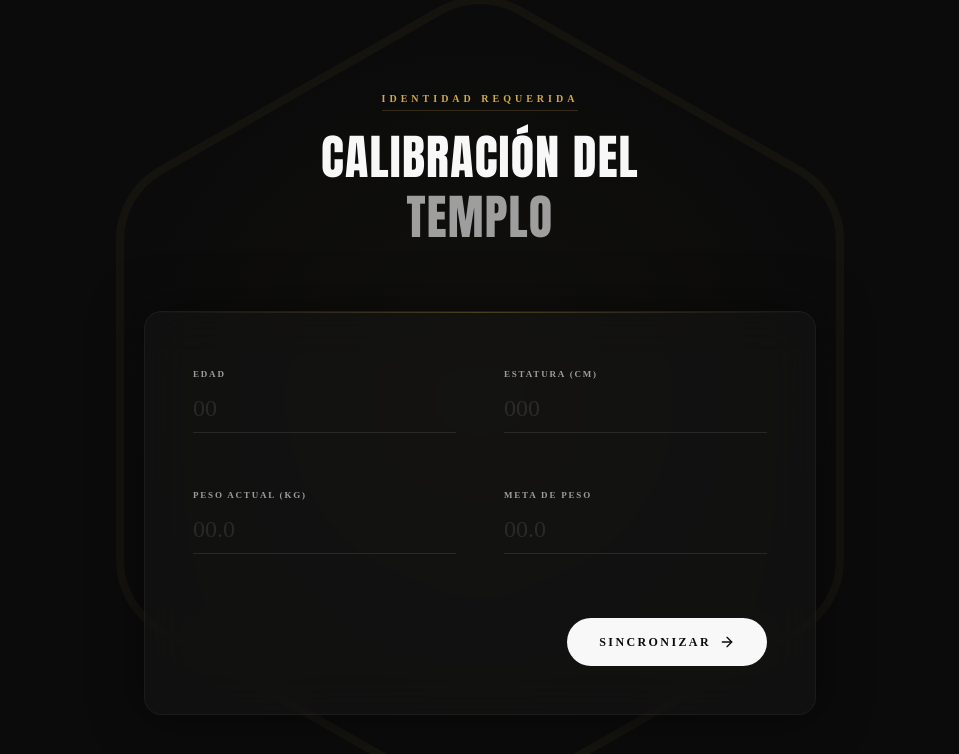
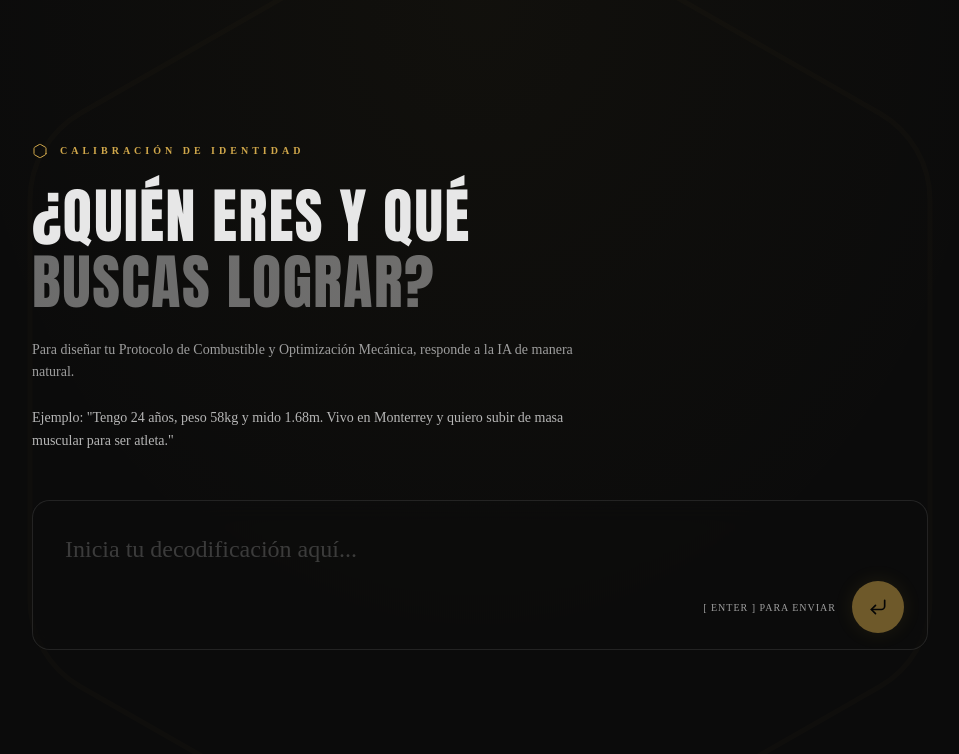
Before and after one commit to almedaunvrs/-bio-purpose, a Next.js app: page / in a window 1280 px wide. Shown: the top 754 px of the page, without its empty margins (160-1119 px from the left). Built offline with nearby package versions, Linux system fonts and the light colour scheme.

Commit message:
feat: True AI prompt conversational intake

```diff
--- a/src/components/Onboarding.tsx
+++ b/src/components/Onboarding.tsx
@@ -1,69 +1,116 @@
 'use client';
 
-import { useState, useEffect } from 'react';
+import { useState, useEffect, useRef } from 'react';
 import { useUserStore } from '@/store/useUserStore';
 import { Mission } from '@/lib/types';
 import { motion, AnimatePresence } from 'framer-motion';
-import { ArrowRight, Hexagon } from 'lucide-react';
+import { Hexagon, CornerDownLeft, Loader2 } from 'lucide-react';
 
 export function Onboarding() {
     const setProfile = useUserStore((state) => state.setProfile);
 
     const [step, setStep] = useState(0);
-    const [formData, setFormData] = useState({
-        age: '',
-        heightCm: '',
-        weightKg: '',
-        goalWeightKg: '',
-        bodyFatPercentage: '',
-        mission: '' as Mission,
-    });
+    const [prompt, setPrompt] = useState('');
+    const [isAnalyzing, setIsAnalyzing] = useState(false);
+    const [analysisLines, setAnalysisLines] = useState<string[]>([]);
+    const textareaRef = useRef<HTMLTextAreaElement>(null);
+
+    // Auto-resize textarea
+    useEffect(() => {
+        if (textareaRef.current) {
+            textareaRef.current.style.height = 'auto';
+            textareaRef.current.style.height = textareaRef.current.scrollHeight + 'px';
+        }
+    }, [prompt]);
 
     // Simulate AI Booting
     useEffect(() => {
         if (step === 0) {
-            const timer = setTimeout(() => setStep(1), 2500);
+            const timer = setTimeout(() => setStep(1), 2000);
             return () => clearTimeout(timer);
         }
     }, [step]);
 
-    const handleChange = (e: React.ChangeEvent<HTMLInputElement>) => {
-        setFormData(prev => ({ ...prev, [e.target.name]: e.target.value }));
+    const handleAnalyze = () => {
+        if (!prompt.trim()) return;
+        setStep(2);
+        setIsAnalyzing(true);
+
+        const lines = [
+            "Decodificando lenguaje natural...",
+            "Extrayendo marcadores biométricos...",
+            "Analizando entorno geográfico...",
+            "Cruzando datos con Cronobiología local...",
+            "Asignando Protocolo de Combustible...",
+            "Calibrando Optimización Mecánica...",
+            "Sincronización completa."
+        ];
+
+        // Simulate AI thinking and outputting logs line by line
+        lines.forEach((line, index) => {
+            setTimeout(() => {
+                setAnalysisLines(prev => [...prev, line]);
+                if (index === lines.length - 1) {
+                    finishAnalysis();
+                }
+            }, (index + 1) * 800);
+        });
     };
 
-    const handleNext = () => {
-        if (step === 1) {
-            // Validate inputs minimally for effect
-            if (!formData.age || !formData.heightCm || !formData.weightKg || !formData.goalWeightKg) return;
-            setStep(2);
+    const finishAnalysis = () => {
+        // Pseudo AI parsing to make it feel real
+        const lowerPrompt = prompt.toLowerCase();
+
+        // Default fallback values
+        let age = 30;
+        let weight = 70;
+        let height = 175;
+        let mission: Mission = 'lider';
+
+        // Simple regex to extract numbers if the user provided them (e.g. "tengo 24 años, peso 58kg y mido 168")
+        const numbers = prompt.match(/\d+/g);
+        if (numbers && numbers.length >= 2) {
+            // Very naive extraction: assume first number < 100 is age,
+            // number around 150-200 is height, number 40-120 is weight.
+            numbers.forEach(numStr => {
+                const num = parseInt(numStr);
+                if (num >= 15 && num <= 80 && num !== age) age = num; // Age
+                else if (num >= 140 && num <= 220) height = num; // Height
+                else if (num >= 40 && num <= 140 && num !== height) weight = num; // Weight
+            });
         }
-    };
 
-    const handleMissionSelect = (mission: Mission) => {
-        setFormData(prev => ({ ...prev, mission }));
-        // Small delay to feel like processing
+        // Determine mission based on keywords
+        if (lowerPrompt.includes('musculo') || lowerPrompt.includes('atleta') || lowerPrompt.includes('fuerza') || lowerPrompt.includes('hipertrofia')) {
+            mission = 'atleta';
+        } else if (lowerPrompt.includes('energia') || lowerPrompt.includes('resistencia') || lowerPrompt.includes('explorar') || lowerPrompt.includes('viajar')) {
+            mission = 'explorador';
+        } else {
+            mission = 'lider'; // default for business, focus, mental clarity
+        }
+
         setTimeout(() => {
             setProfile({
-                age: Number(formData.age),
-                heightCm: Number(formData.heightCm),
-                weightKg: Number(formData.weightKg),
-                goalWeightKg: Number(formData.goalWeightKg),
-                bodyFatPercentage: Number(formData.bodyFatPercentage || 12),
+                age,
+                heightCm: height,
+                weightKg: weight,
+                goalWeightKg: weight + (mission === 'atleta' ? 5 : -2), // arbitrary goal logic
+                bodyFatPercentage: 15,
                 mission,
             });
-        }, 1500);
+        }, 1000);
     };
 
     return (
-        <div className="min-h-screen flex items-center justify-center p-4 bg-background font-mono relative overflow-hidden font-[family-name:var(--font-space-grotesk)] text-foreground">
+        <div className="min-h-screen flex items-center justify-center p-4 md:p-12 bg-background font-mono relative overflow-hidden font-[family-name:var(--font-space-grotesk)] text-foreground">
 
             {/* Elegance & Sacred Geometry Backgrounds */}
-            <div className="absolute inset-0 bg-[radial-gradient(circle_at_center,rgba(212,175,55,0.03)_0%,rgba(0,0,0,0)_50%)] pointer-events-none" />
-            <div className="absolute top-1/2 left-1/2 -translate-x-1/2 -translate-y-1/2 opacity-5 pointer-events-none">
-                <Hexagon className="w-[120vh] h-[120vh] text-primary" strokeWidth={0.2} />
+            <div className="absolute inset-0 bg-[radial-gradient(ellipse_at_top,rgba(212,175,55,0.03)_0%,rgba(0,0,0,0)_60%)] pointer-events-none" />
+            <div className="absolute top-1/2 left-1/2 -translate-x-1/2 -translate-y-1/2 opacity-[0.02] pointer-events-none">
+                <Hexagon className="w-[150vh] h-[150vh] text-primary" strokeWidth={0.1} />
             </div>
 
-            <div className="w-full max-w-2xl relative z-10 flex flex-col items-center">
+            <div className="w-full max-w-4xl relative z-10 flex flex-col items-center">
 
                 <AnimatePresence mode="wait">
                     {/* Booting Sequence */}
@@ -73,109 +120,104 @@ export function Onboarding() {
                             initial={{ opacity: 0 }}
                             animate={{ opacity: 1 }}
                             exit={{ opacity: 0 }}
-                            className="text-center space-y-4"
+                            className="text-center space-y-6"
                         >
                             <Hexagon className="w-12 h-12 text-primary mx-auto animate-[spin_4s_linear_infinite]" strokeWidth={1} />
-                            <p className="tracking-[0.4em] text-xs uppercase text-muted-foreground animate-pulse">Iniciando TEMPLO OS</p>
-                            <p className="font-[family-name:var(--font-anton)] text-2xl tracking-widest text-primary pt-4 uppercase">
-                                Biología Divina. Tecnología Humana.
+                            <p className="tracking-[0.4em] text-[10px] uppercase text-muted-foreground animate-pulse">
+                                Conectando con TEMPLO OS...
                             </p>
                         </motion.div>
                     )}
 
-                    {/* Step 1: Biometric Intake */}
+                    {/* Prompt Interface */}
                     {step === 1 && (
                         <motion.div
-                            key="step1"
-                            initial={{ opacity: 0, scale: 0.95 }}
-                            animate={{ opacity: 1, scale: 1 }}
-                            exit={{ opacity: 0, y: -20 }}
-                            transition={{ duration: 0.6, ease: "easeOut" }}
+                            key="prompt"
+                            initial={{ opacity: 0, y: 20 }}
+                            animate={{ opacity: 1, y: 0 }}
+                            exit={{ opacity: 0, scale: 0.95 }}
+                            transition={{ duration: 0.8, ease: "easeOut" }}
                             className="w-full"
                         >
-                            <div className="text-center mb-16 space-y-4">
-                                <p className="text-primary text-[10px] uppercase tracking-[0.4em] font-semibold border-b border-primary/20 inline-block pb-1">Identidad requerida</p>
-                                <h1 className="text-3xl md:text-5xl font-[family-name:var(--font-anton)] uppercase tracking-wide leading-tight">
-                                    Calibración del <br /><span className="text-muted-foreground">Templo</span>
+                            <div className="mb-12 space-y-4">
+                                <div className="flex items-center gap-3 text-primary mb-6">
+                                    <Hexagon className="w-4 h-4" strokeWidth={1.5} />
+                                    <span className="text-[10px] uppercase tracking-[0.4em] font-semibold">Calibración de Identidad</span>
+                                </div>
+
+                                <h1 className="text-3xl md:text-5xl lg:text-6xl font-[family-name:var(--font-anton)] uppercase tracking-wide leading-[1.1] text-white/90">
+                                    ¿Quién eres y qué <br />
+                                    <span className="text-white/40">buscas lograr?</span>
                                 </h1>
+
+                                <p className="text-sm text-muted-foreground max-w-xl font-light mt-6 leading-relaxed">
+                                    Para diseñar tu Protocolo de Combustible y Optimización Mecánica, responde a la IA de manera natural.
+                                    <br /><br />
+                                    <span className="text-white/70">Ejemplo: "Tengo 24 años, peso 58kg y mido 1.68m. Vivo en Monterrey y quiero subir de masa muscular para ser atleta."</span>
+                                </p>
                             </div>
 
-                            <div className="bg-card backdrop-blur-xl border border-white/5 p-8 md:p-12 rounded-3xl shadow-[0_0_50px_rgba(0,0,0,0.5)] flex flex-col gap-8 relative overflow-hidden">
-                                <div className="absolute top-0 left-0 w-full h-px bg-gradient-to-r from-transparent via-primary/30 to-transparent" />
+                            <div className="relative group">
+                                <textarea
+                                    ref={textareaRef}
+                                    value={prompt}
+                                    onChange={(e) => setPrompt(e.target.value)}
+                                    placeholder="Inicia tu decodificación aquí..."
+                                    className="w-full bg-card/20 backdrop-blur-md border border-white/10 rounded-3xl p-6 md:p-8 text-lg md:text-2xl font-light text-white placeholder:text-white/20 focus:outline-none focus:border-primary/50 focus:bg-card/40 transition-all duration-500 min-h-[150px] resize-none overflow-hidden"
+                                    onKeyDown={(e) => {
+                                        if (e.key === 'Enter' && !e.shiftKey) {
+                                            e.preventDefault();
+                                            handleAnalyze();
+                                        }
+                                    }}
+                                />
 
-                                <div className="grid grid-cols-2 gap-8 md:gap-12">
-                                    <div className="space-y-2 relative group">
-                                        <label className="text-[9px] uppercase tracking-[0.2em] text-muted-foreground font-semibold">Edad</label>
-                                        <input name="age" type="number" value={formData.age} onChange={handleChange} className="w-full bg-transparent border-b border-white/10 py-2 text-2xl font-light focus:outline-none focus:border-primary transition-colors text-foreground placeholder:text-white/10" placeholder="00" />
-                                    </div>
-                                    <div className="space-y-2 relative group">
-                                        <label className="text-[9px] uppercase tracking-[0.2em] text-muted-foreground font-semibold">Estatura (cm)</label>
-                                        <input name="heightCm" type="number" value={formData.heightCm} onChange={handleChange} className="w-full bg-transparent border-b border-white/10 py-2 text-2xl font-light focus:outline-none focus:border-primary transition-colors text-foreground placeholder:text-white/10" placeholder="000" />
-                                    </div>
-                                    <div className="space-y-2 relative group">
-                                        <label className="text-[9px] uppercase tracking-[0.2em] text-muted-foreground font-semibold">Peso Actual (kg)</label>
-                                        <input name="weightKg" type="number" value={formData.weightKg} onChange={handleChange} className="w-full bg-transparent border-b border-white/10 py-2 text-2xl font-light focus:outline-none focus:border-primary transition-colors text-foreground placeholder:text-white/10" placeholder="00.0" />
-                                    </div>
-                                    <div className="space-y-2 relative group">
-                                        <label className="text-[9px] uppercase tracking-[0.2em] text-muted-foreground font-semibold">Meta de Peso</label>
-                                        <input name="goalWeightKg" type="number" value={formData.goalWeightKg} onChange={handleChange} className="w-full bg-transparent border-b border-white/10 py-2 text-2xl font-light focus:outline-none focus:border-primary transition-colors text-foreground placeholder:text-white/10" placeholder="00.0" />
-                                    </div>
-                                </div>
-
-                                <div className="pt-8 flex justify-end">
+                                <div className="absolute bottom-6 right-6 flex items-center gap-4">
+                                    <span className="text-[10px] uppercase tracking-widest text-muted-foreground hidden md:inline-block">
+                                        [ Enter ] para enviar
+                                    </span>
                                     <button
-                                        onClick={handleNext}
-                                        className="group relative px-8 py-4 bg-foreground text-background font-semibold text-xs uppercase tracking-[0.2em] overflow-hidden rounded-full hover:shadow-[0_0_20px_rgba(255,255,255,0.2)] transition-all duration-500"
+                                        onClick={handleAnalyze}
+                                        disabled={!prompt.trim()}
+                                        className="p-4 bg-primary text-black rounded-full hover:scale-105 hover:bg-white transition-all disabled:opacity-50 disabled:hover:scale-100 disabled:hover:bg-primary shadow-[0_0_20px_rgba(212,175,55,0.2)]"
                                     >
-                                        <span className="relative z-10 flex items-center gap-2">Sincronizar <ArrowRight className="w-4 h-4 group-hover:translate-x-1 transition-transform" /></span>
-                                        <div className="absolute inset-0 bg-primary translate-y-full group-hover:translate-y-0 transition-transform duration-500 ease-in-out" />
+                                        <CornerDownLeft className="w-5 h-5" />
                                     </button>
                                 </div>
                             </div>
                         </motion.div>
                     )}
 
-                    {/* Step 2: Mission Selection */}
+                    {/* AI Analysis Simulation */}
                     {step === 2 && (
                         <motion.div
-                            key="step2"
-                            initial={{ opacity: 0, scale: 0.95 }}
-                            animate={{ opacity: 1, scale: 1 }}
-                            exit={{ opacity: 0, scale: 1.05 }}
-                            transition={{ duration: 0.8, ease: "easeOut" }}
-                            className="w-full max-w-3xl"
+                            key="analysis"
+                            initial={{ opacity: 0 }}
+                            animate={{ opacity: 1 }}
+                            className="w-full max-w-2xl text-left"
                         >
-                            <div className="text-center mb-16 space-y-4">
-                                <p className="text-primary text-[10px] uppercase tracking-[0.4em] font-semibold">Parámetro Final</p>
-                                <h1 className="text-3xl md:text-5xl font-[family-name:var(--font-anton)] uppercase tracking-wide leading-tight">
-                                    Selecciona el Sueño <br /><span className="text-muted-foreground">de tu Alma</span>
-                                </h1>
+                            <div className="flex items-center gap-4 mb-12">
+                                <Loader2 className="w-6 h-6 text-primary animate-spin" />
+                                <h2 className="text-xl font-[family-name:var(--font-anton)] uppercase tracking-wider">
+                                    Sintetizando Protocolo
+                                </h2>
                             </div>
 
-                            <div className="grid grid-cols-1 md:grid-cols-3 gap-6">
-                                {[
-                                    { id: 'explorador', title: 'Explorador', desc: 'Resistencia, Energía Constante, Adaptabilidad.' },
-                                    { id: 'atleta', title: 'Atleta', desc: 'Explosividad, Hipertrofia, Recuperación Rápida.' },
-                                    { id: 'lider', title: 'Líder Creativo', desc: 'Claridad Mental, Enfoque, Neuro-protección.' }
-                                ].map((item) => (
-                                    <button
-                                        key={item.id}
-                                        onClick={() => handleMissionSelect(item.id as Mission)}
-                                        className="group relative p-8 bg-card backdrop-blur-md border border-white/5 rounded-3xl hover:border-primary/50 transition-all duration-500 text-left overflow-hidden"
+                            <div className="space-y-4 font-mono text-xs md:text-sm text-muted-foreground">
+                                {analysisLines.map((line, idx) => (
+                                    <motion.div
+                                        key={idx}
+                                        initial={{ opacity: 0, x: -10 }}
+                                        animate={{ opacity: 1, x: 0 }}
+                                        className="flex items-center gap-3"
                                     >
-                                        <div className="absolute top-0 left-0 w-full h-full bg-gradient-to-b from-primary/10 to-transparent opacity-0 group-hover:opacity-100 transition-opacity duration-500" />
-                                        <Hexagon className="w-6 h-6 text-primary mb-6 opacity-50 group-hover:opacity-100 group-hover:rotate-90 transition-all duration-700" strokeWidth={1} />
-                                        <h3 className="text-xl font-[family-name:var(--font-anton)] uppercase tracking-wider mb-2 group-hover:text-primary transition-colors">{item.title}</h3>
-                                        <p className="text-xs text-muted-foreground font-light leading-relaxed">{item.desc}</p>
-                                    </button>
+                                        <span className="text-primary">{'>'}</span>
+                                        <span className={idx === analysisLines.length - 1 ? "text-white font-semibold" : ""}>{line}</span>
+                                    </motion.div>
                                 ))}
                             </div>
 
-                            <div className="mt-16 text-center">
-                                <p className="text-[10px] uppercase tracking-[0.3em] font-medium opacity-50 border border-white/10 px-4 py-2 rounded-full inline-block backdrop-blur-sm">
-                                    Protocolo 100% Lactose-Free
-                                </p>
-                            </div>
+                            <div className="mt-16 w-full h-px bg-gradient-to-r from-transparent via-primary/20 to-transparent" />
                         </motion.div>
                     )}
                 </AnimatePresence>
```
